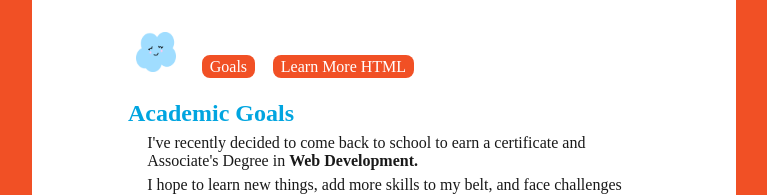
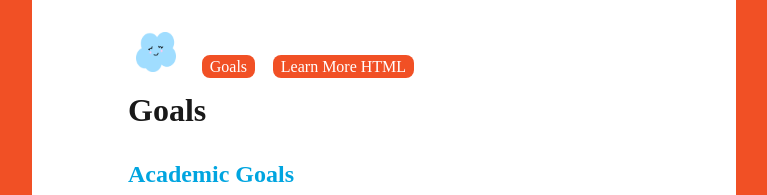
Before and after one commit to CIT85/jacques-pub, a plain HTML site: page w2/goals.html in a window 1280 px wide. Shown: the top 195 px of the page, without its empty margins (256-1023 px from the left). Drawn offline with Linux system fonts and the light colour scheme.

Commit message:
added page title for goals file

```diff
--- a/w2/goals.html
+++ b/w2/goals.html
@@ -25,6 +25,7 @@
             </li>
         </ul>
     </nav>
+    <h1>Goals</h1>
     <section>
         <h2>Academic Goals</h2>
         <p>
```
